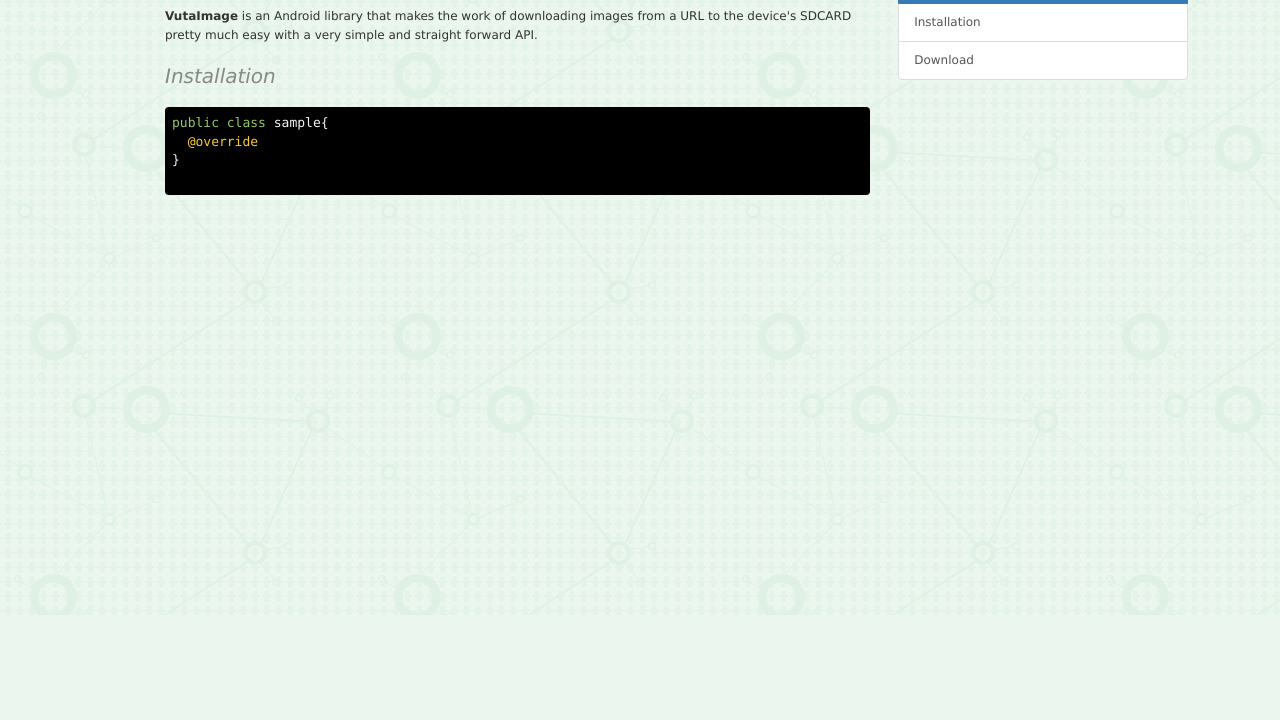
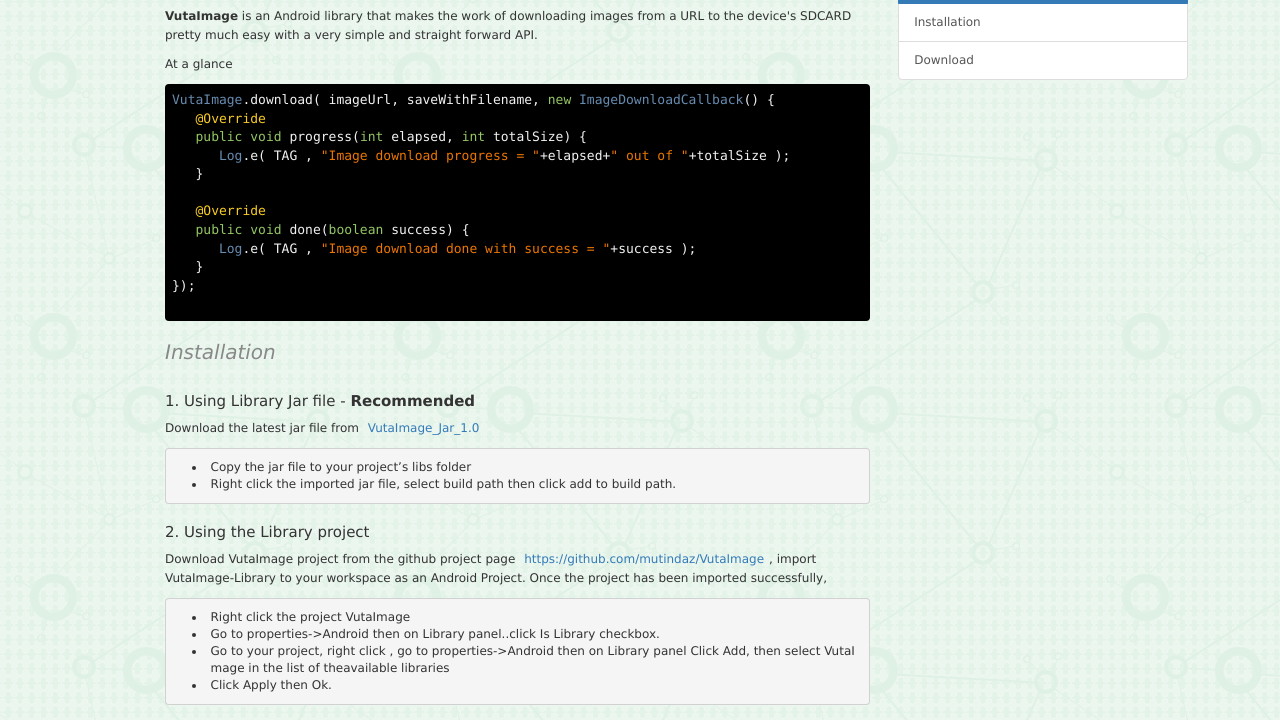
Before and after one commit to bmutinda/VutaImage, a plain HTML site: page index.html in a window 1280 px wide. Shown: the part 185-905 px from the top of the page. Before the commit the page ends 800 px from the top, so only its background shows below. Drawn offline with Linux system fonts and the light colour scheme.

Commit message:
More changes

```diff
--- a/index.html
+++ b/index.html
@@ -4,9 +4,9 @@
 <meta name="generator"
 content="HTML Tidy for HTML5 (experimental) for Windows https://github.com/w3c/tidy-html5/tree/c63cc39" />
 <meta charset="utf-8" />
-<title>Mutinda Boniface</title>
+<title>VutaImage for Android</title>
 <meta name="viewport" content="width=device-width, initial-scale=1.0" />
-<meta name="description" content="Mutinda Boniface, Mutinda Boniface Software Developer, Software Developer Mutinda, Android Developer in Kenya" />
+<meta name="description" content="VutaImage by Mutinda Boniface, Mutinda Boniface Software Developer, Software Developer Mutinda, Android Developer in Kenya" />
 <!--link href="http://fonts.googleapis.com/css?family=Roboto:regular,medium,thin,italic,mediumitalic,bold" rel="stylesheet"
 title="roboto" /-->
 <link href="static/bootstrap.css" rel="stylesheet" />
@@ -41,13 +41,43 @@ title="roboto" /-->
 					<b>VutaImage</b> is an Android library that makes the work of downloading images from a URL to the device's SDCARD pretty much easy
 					with a very simple and straight forward API.
 				</p>
+				<p>At a glance</p>
+				<p>
+				<pre class="prettyprint lang-java">
+VutaImage.download( imageUrl, saveWithFilename, new ImageDownloadCallback() {
+   @Override
+   public void progress(int elapsed, int totalSize) {
+      Log.e( TAG , "Image download progress = "+elapsed+" out of "+totalSize );
+   }
+
+   @Override
+   public void done(boolean success) {
+      Log.e( TAG , "Image download done with success = "+success );
+   }
+});
+				</pre>
+				</p>
+
 				<h2 id="installation" class="heading">Installation</h2>
+				<h3 class="heading-small">1. Using Library Jar file - <b>Recommended</b></h3>
 				<p>
-					<pre class="prettyprint lang-java">
-public class sample{
-  @override
-}
-					</pre>
+					Download the latest jar file from <a href="http://cdn.rebmos.net/java/vutaimage/vutaimage_1.0.jar" target="_blank">VutaImage_Jar_1.0</a>
+					<ul>
+						<li>Copy the jar file to your project’s libs folder</li>
+						<li>Right click the imported jar file, select build path then click add to build path.</li>
+					</ul>
+				</p>
+
+				<h3 class="heading-small">2. Using the Library project</h3>
+				<p>
+					Download VutaImage project from the github project page
+					<a href="https://github.com/mutindaz/VutaImage" target="_blank">https://github.com/mutindaz/VutaImage</a>, import VutaImage-Library to your workspace as an Android Project. Once the project has been imported successfully,
+					<ul>
+						<li>Right click the project VutaImage</li>
+						<li>Go to properties->Android then on Library panel..click Is Library checkbox.</li>
+						<li>Go to your project, right click , go to properties->Android then on Library panel Click Add,  then select VutaImage in the list of theavailable libraries</li>
+						<li>Click Apply then Ok.</li>
+					</ul>
 				</p>
 			</div>
 			<div class="col-lg-3 col-md-3 col-sm-3 right-menu hidden-xs">
--- a/static/styles.css
+++ b/static/styles.css
@@ -8,6 +8,35 @@ p{
 a, a:hover {
 	color: #163;
 }
+p a{
+	backgr/ound: #000;
+	color: #337ab7;
+	padding:5px;
+}
+ul, ol{
+	margin: 0;
+	padding: 0;
+}
+
+ul li, ol li{
+	margin-left:30px;
+	padding-left:5px;
+}
+
+.content-start ul{
+	display: block;
+	padding: 9.5px;
+	margin: 0 0 10px;
+	word-break: break-all;
+	word-wrap: break-word;
+	background-color: #f5f5f5;
+	border: 1px solid #ccc;
+	border: 1px solid rgba(0,0,0,0.15);
+	-webkit-border-radius: 4px;
+	-moz-border-radius: 4px;
+	border-radius: 4px;
+}
+
 .bg-green{
 	background-color: #48b983;
 }
@@ -60,6 +89,10 @@ header{
 	padding: 10px 0 10px 0;
 	margin-top: 0;
 }
+.heading-small{
+	font-size:15px;
+}
+
 .right-menu{
 	min-height: 10px;
 	clear: both;
```
